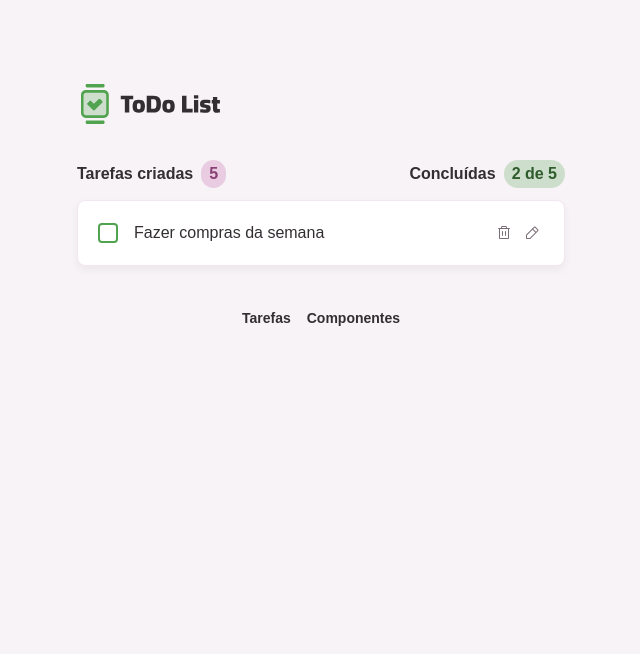
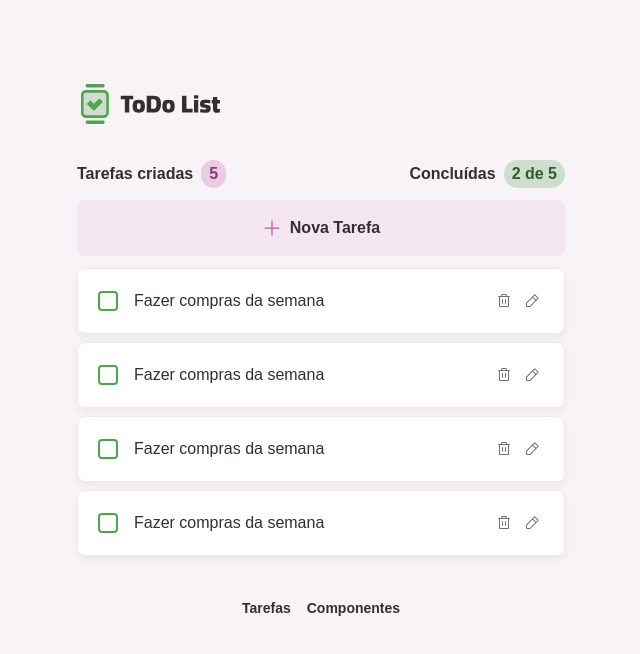
Before and after one commit to GabrielSousaJS/todo-react-ts, a React (Vite) app: page / in a window 1280 px wide. Shown: the top 654 px of the page, without its empty margins (319-959 px from the left). Built offline with nearby package versions, Linux system fonts and the light colour scheme.

Commit message:
feat(tasks-list): adicionando componente de tasks list para exibição das tasks

```diff
--- /dev/null
+++ b/src/core-components/tasks-list.tsx
@@ -0,0 +1,21 @@
+import Button from '../components/button';
+import PlusIcon from '../assets/icons/plus.svg?react';
+import TaskItem from './task-item';
+
+export default function TasksList() {
+  return (
+    <>
+      <section>
+        <Button className="w-full" icon={PlusIcon}>
+          Nova Tarefa
+        </Button>
+      </section>
+      <section className="space-y-2">
+        <TaskItem />
+        <TaskItem />
+        <TaskItem />
+        <TaskItem />
+      </section>
+    </>
+  );
+}
--- a/src/pages/page-home.tsx
+++ b/src/pages/page-home.tsx
@@ -1,5 +1,5 @@
 import Container from '../components/container';
-import TaskItem from '../core-components/task-item';
+import TasksList from '../core-components/tasks-list';
 import TaskSummary from '../core-components/tasks-summary';
 
 export default function PageHome() {
@@ -8,7 +8,7 @@
       <header className="flex items-center justify-between">
         <TaskSummary />
       </header>
-      <TaskItem />
+      <TasksList />
     </Container>
   );
 }
```
Also changed, not shown: src/assets/images/logo.svg.
